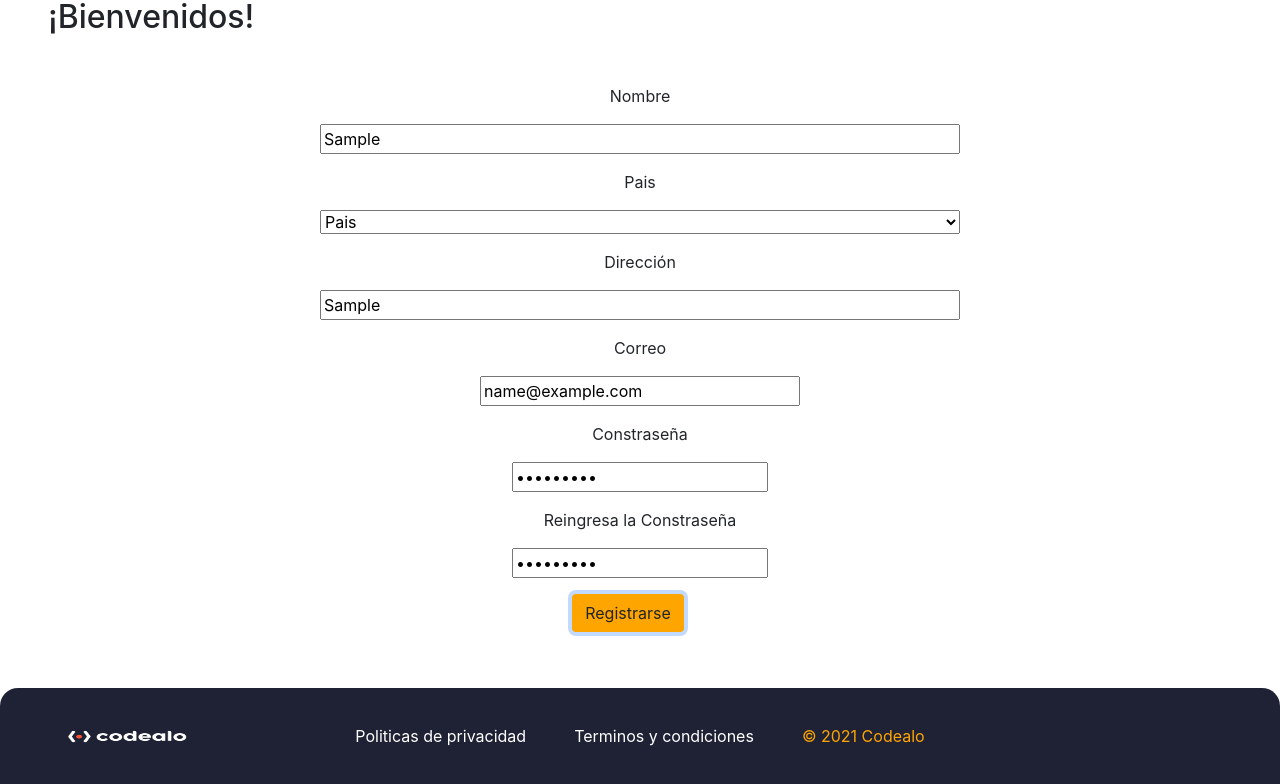
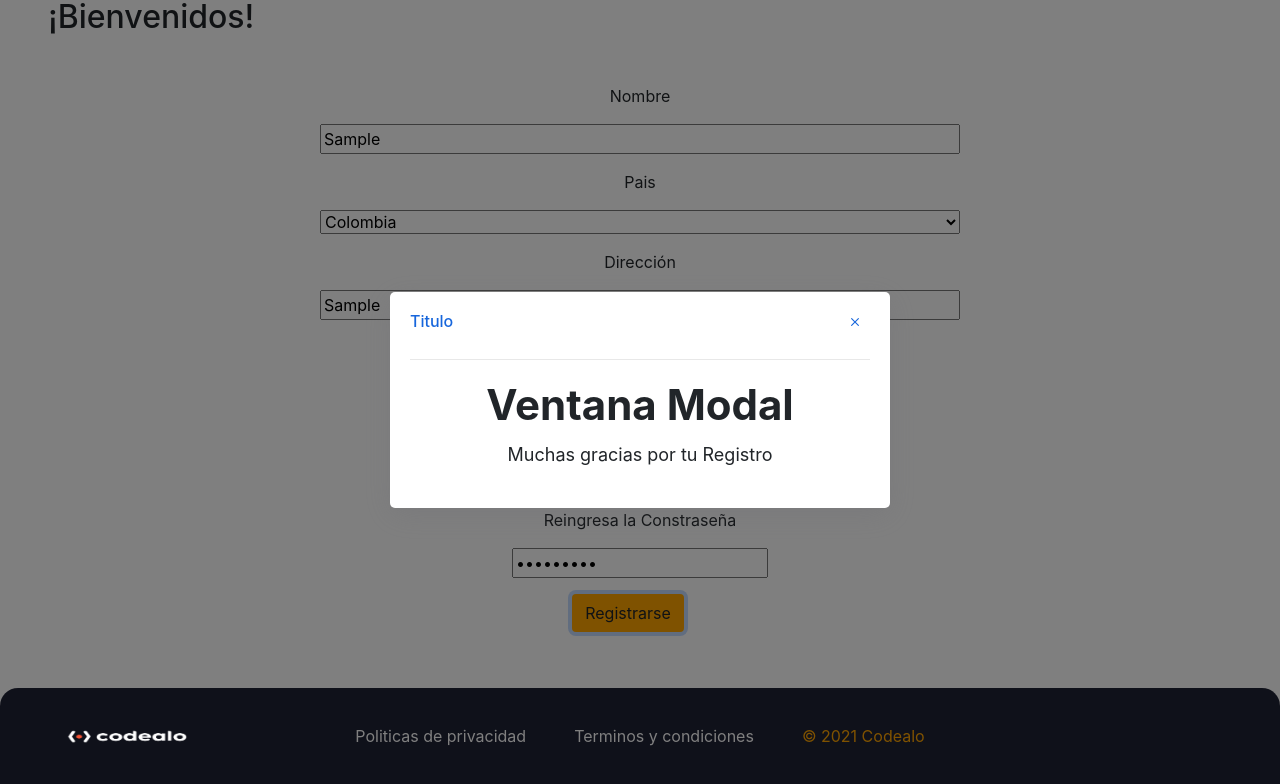
Before and after one commit to joshvader/formulario-de-registro, a React (Create React App) app in the folder reactjs/: page / in a window 1280 px wide. Both pictures are taken after typing "Sample", "Sample", "name@example.com", "Sample123", "Sample123" into the empty fields and a click on the button "Registrarse". Shown: the part 241-1025 px from the top of the page. Built offline with nearby package versions, Linux system fonts and the light colour scheme.

Commit message:
Respaldo de App Form Codealo

```diff
--- a/reactjs/src/App.js
+++ b/reactjs/src/App.js
@@ -7,26 +7,19 @@ import styled from 'styled-components';
 import Modal from './components/Modal';
 
 
+
+
 function App() {
 
 
-
-
-
-
-  return (
+	return (
     <div>
       <Header/>
       <Formulario/>
       <br/>
-      <Modal>
-        <Contenido>
-        <h1>Ventana Modal</h1>
-        <p>Muchas gracias por tu Registro</p>
-        </Contenido>
 
-      </Modal>
       <br/>
+
       <Footer/>
     </div>
 
--- a/reactjs/src/components/Formulario.jsx
+++ b/reactjs/src/components/Formulario.jsx
@@ -3,13 +3,20 @@ import React,{Fragment} from 'react'
 import { useState } from 'react'
 import {useForm} from 'react-hook-form'
 import styled from 'styled-components'
+import Modal from './Modal'
+
 const Formulario = () => {
-    const [estadoModal1, cambiarEstadoModal1] = useState(true);
+    const [estadoModal1, cambiarEstadoModal1] = useState(false);
     const { register, handleSubmit, formState: { errors } } = useForm();
-    const onSubmit = evento => {
+    const onSubmit = (evento) => {
        console.log(evento);
+       cambiarEstadoModal1(true);
 
-    }
+     }
+
+     const ShowModal = (evento) =>{
+        cambiarEstadoModal1(true);
+     }
 
 
     return (
@@ -32,12 +39,12 @@ const Formulario = () => {
 
 
             <label className="d-block m-2">Pais</label>
-            <select value="Pais"className="col-6  my-2 m-2" placeholder="Pais">
-                    <option value="">Pais</option>
-                    <option value="Colombia">Colombia</option>
-                    <option value="Argentina">Argentina</option>
-                    <option value="Brasil">Brasil</option>
-                    <option value="Chile">Chile</option>
+            <select className="col-6  my-2 m-2" placeholder="Pais">
+
+                    <option >Colombia</option>
+                    <option >Argentina</option>
+                    <option >Brasil</option>
+                    <option>Chile</option>
             </select>
 
             <label className="d-block m-2">Dirección</label>
@@ -98,7 +105,7 @@ const Formulario = () => {
         <div class="container-fluid h-100 p-2">
     		<div class="row w-100 align-items-center">
     			<div class="col text-center">
-    				<button class="btn regular-button" id="btn">Registrarse</button>
+    				<button class="btn regular-button" id="btn" onclick= {ShowModal} >Registrarse</button>
     			</div>
     		</div>
 
@@ -106,10 +113,42 @@ const Formulario = () => {
     	</div>
 
             </form>
+
             </div>
+            <Modal
+            estado={estadoModal1}
+            cambiarEstado={cambiarEstadoModal1}
+            >
+              <Contenido>
+              <h1>Ventana Modal</h1>
+                <p>Muchas gracias por tu Registro</p>
+              </Contenido>
+
+            </Modal>
 
         </Fragment>
     )
 }
 
 export default Formulario
+
+
+const Contenido = styled.div`
+	display: flex;
+	flex-direction: column;
+	align-items: center;
+	h1 {
+		font-size: 42px;
+		font-weight: 700;
+		margin-bottom: 10px;
+	}
+	p {
+		font-size: 18px;
+		margin-bottom: 20px;
+	}
+	img {
+		width: 100%;
+		vertical-align: top;
+		border-radius: 3px;
+	}
+`;
--- a/reactjs/src/components/Modal.js
+++ b/reactjs/src/components/Modal.jsx
@@ -1,39 +1,40 @@
 import React from 'react'
 import styled from 'styled-components'
 const Modal = ({children, estado, cambiarEstado}) => {
+
+
     return (
         <>
-        {estado &&
-            <Overlay>
+         {estado &&
+           <Overley>
                 <ContenedorModal>
-                    <EncabeszadoModal>
+                    <EncabezadoModal>
                         <h3>Titulo</h3>
-                    </EncabeszadoModal>
+                    </EncabezadoModal>
 
                     <BotonCerrar>
-                    <svg xmlns="http://www.w3.org/2000/svg" width="16" height="16" fill="currentColor" class="bi bi-x" viewBox="0 0 16 16">
+                    <svg xmlns="http://www.w3.org/2000/svg" width="20" height="20" fill="currentColor" class="bi bi-x" viewBox="0 0 16 16">
                     <path d="M4.646 4.646a.5.5 0 0 1 .708 0L8 7.293l2.646-2.647a.5.5 0 0 1 .708.708L8.707 8l2.647 2.646a.5.5 0 0 1-.708.708L8 8.707l-2.646 2.647a.5.5 0 0 1-.708-.708L7.293 8 4.646 5.354a.5.5 0 0 1 0-.708z"/>
                     </svg>
                     </BotonCerrar>
 
                     {children}
                 </ContenedorModal>
-            </Overlay>
-         }
+           </Overley>
+           }
         </>
     )
 }
 
-export default Modal;
+export default Modal
 
-const Overlay = styled.div`
+const Overley = styled.div`
 width: 100vw;
 height: 100vh;
 position: fixed;
 top: 0;
 left: 0;
 background-color: rgba(0,0,0,0.5);
-
 display: flex;
 align-items: center;
 justify-content: center;
@@ -49,14 +50,13 @@ box-shadow: rgba(100, 100, 111, 0.2) 0px 7px 29px 0px;
 padding: 20px;
 `;
 
-const EncabeszadoModal = styled.div`
+const EncabezadoModal = styled.div`
 display: flex;
 align-items: center;
 justify-content: space-between;
 margin-bottom: 20px;
 padding-bottom: 20px;
 border-bottom: 1px solid #e8e8e8;
-
 h3 {
     font-weight: 500;
     font-size: 16px;
@@ -68,7 +68,6 @@ const BotonCerrar = styled.button`
 position: absolute;
 top: 15px;
 right: 20px;
-
 width: 30px;
 height: 30px;
 border:none;
@@ -77,11 +76,9 @@ curson: pointer;
 transition: .3s easy all;
 border-radius: 5px;
 color: #1766dc;
-
 &:hover {
     background: #f2f2f2;
 }
-
 svg {
   width: 100%;
   height: 100%;
```
Also changed, not shown: reactjs/src/components/styles.css (added, +26 -0 lines).
